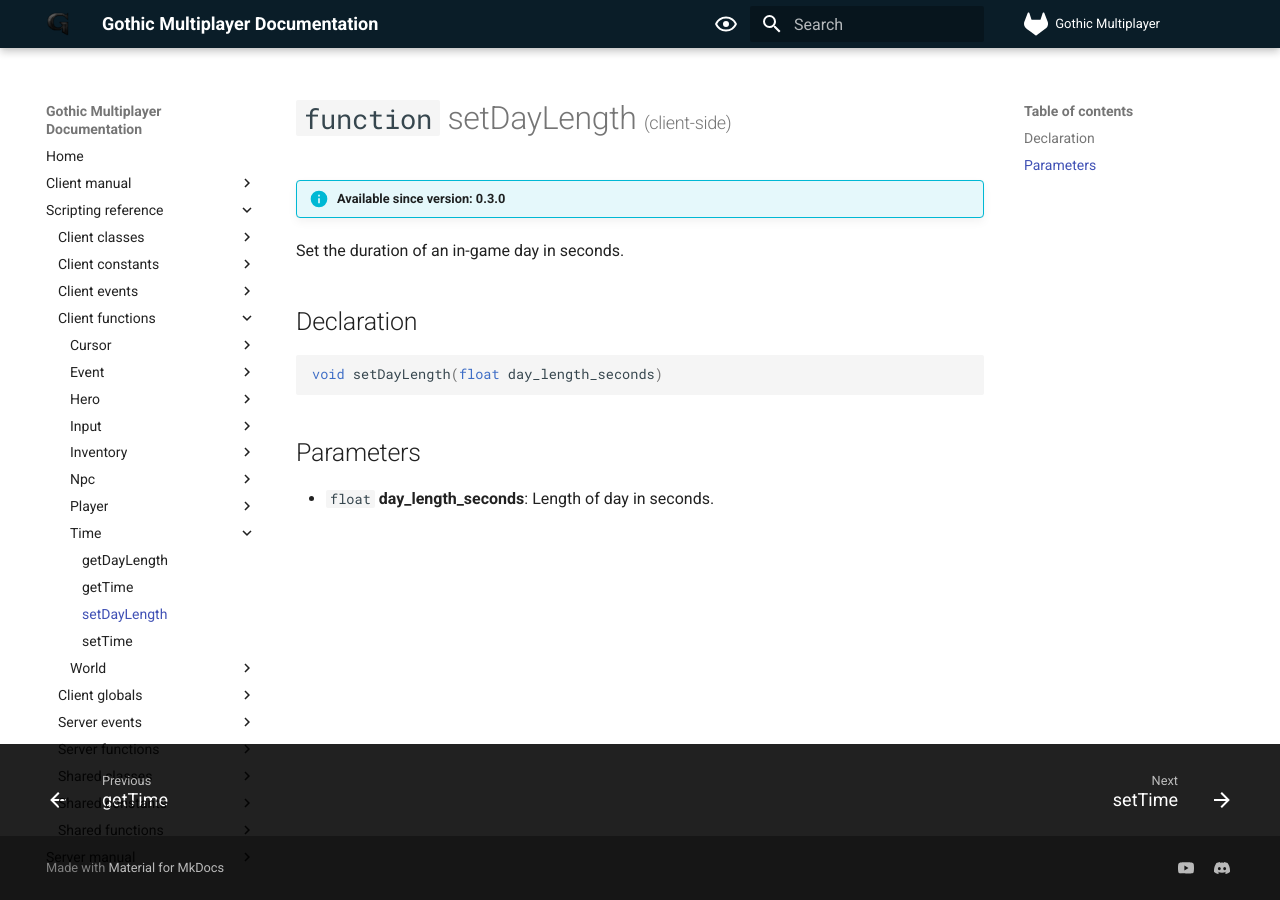
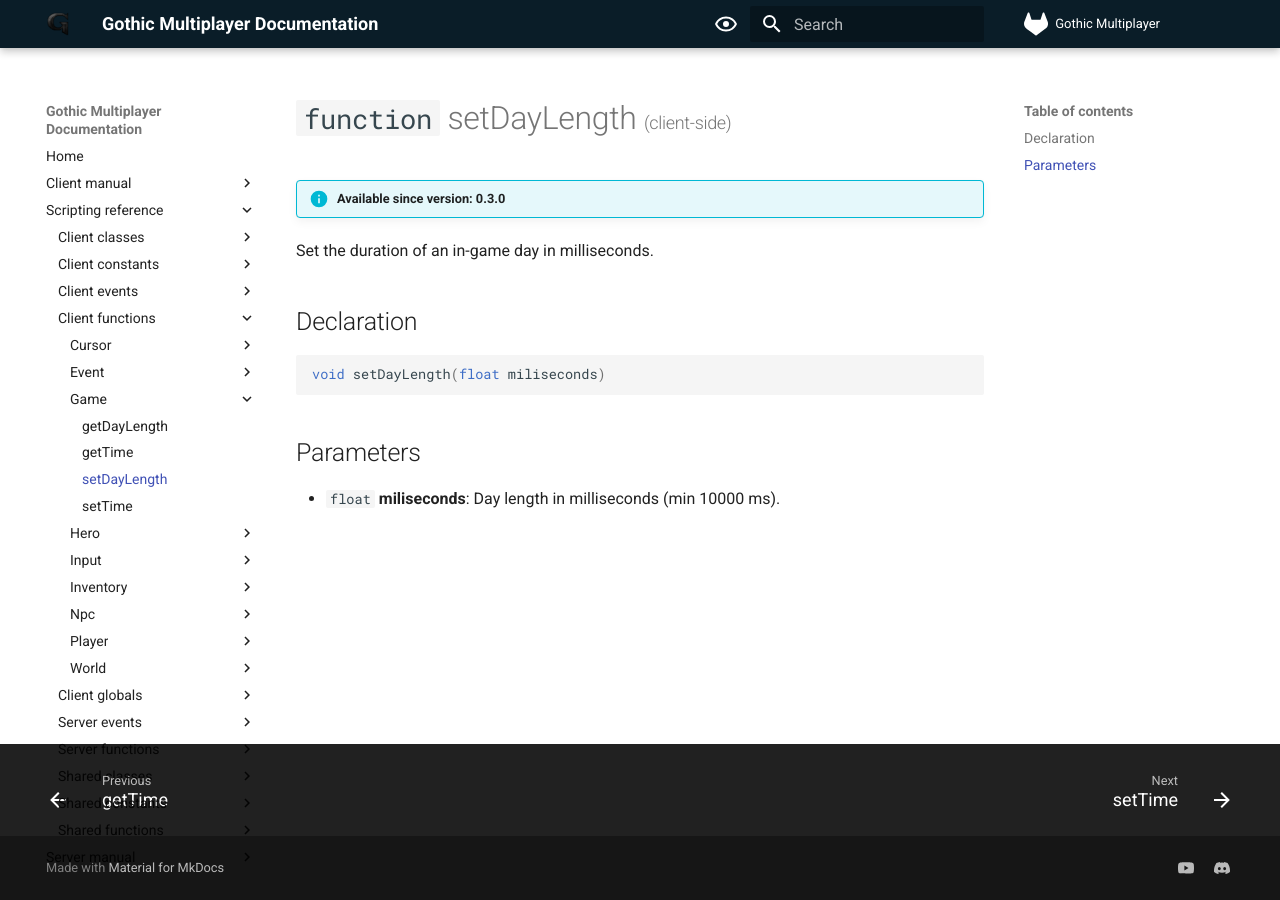
Before and after one commit to Gothic-Multiplayer-Classic/Docs, an MkDocs documentation site: the page built from docs/scripting-reference/client-functions/game/setDayLength.md, in a window 1280 px wide. Built offline with MkDocs 1.6.1 and Material for MkDocs 9.7.7, drawn with Linux system fonts in a browser that asks for light colours; comment, search, counter and statistics services are not loaded; the version menu is left out.

Commit message:
Time related functions

````diff
--- a/docs/scripting-reference/client-functions/time/setDayLength.md
+++ b/docs/scripting-reference/client-functions/game/setDayLength.md
@@ -4,12 +4,12 @@ title: 'setDayLength'
 # `function` setDayLength <font size="4">(client-side)</font>
 !!! info "Available since version: 0.3.0"
 
-Set the duration of an in-game day in seconds.
+Set the duration of an in-game day in milliseconds.
 
 ## Declaration
 ```cpp
-void setDayLength(float day_length_seconds)
+void setDayLength(float miliseconds)
 ```
 
 ## Parameters
-* `float` **day_length_seconds**: Length of day in seconds.
+* `float` **miliseconds**: Day length in milliseconds (min 10000 ms).
````
Also changed, not shown: docs/scripting-reference/client-functions/game/getDayLength.md (renamed from docs/scripting-reference/client-functions/time/getDayLength.md, +2 -2 lines), docs/scripting-reference/server-functions/game/getDayLength.md (added, +18 -0 lines), docs/scripting-reference/server-functions/game/setDayLength.md (added, +15 -0 lines), docs/scripting-reference/client-functions/game/getTime.md (renamed from docs/scripting-reference/client-functions/time/getTime.md), docs/scripting-reference/client-functions/game/setTime.md (renamed from docs/scripting-reference/client-functions/time/setTime.md).
